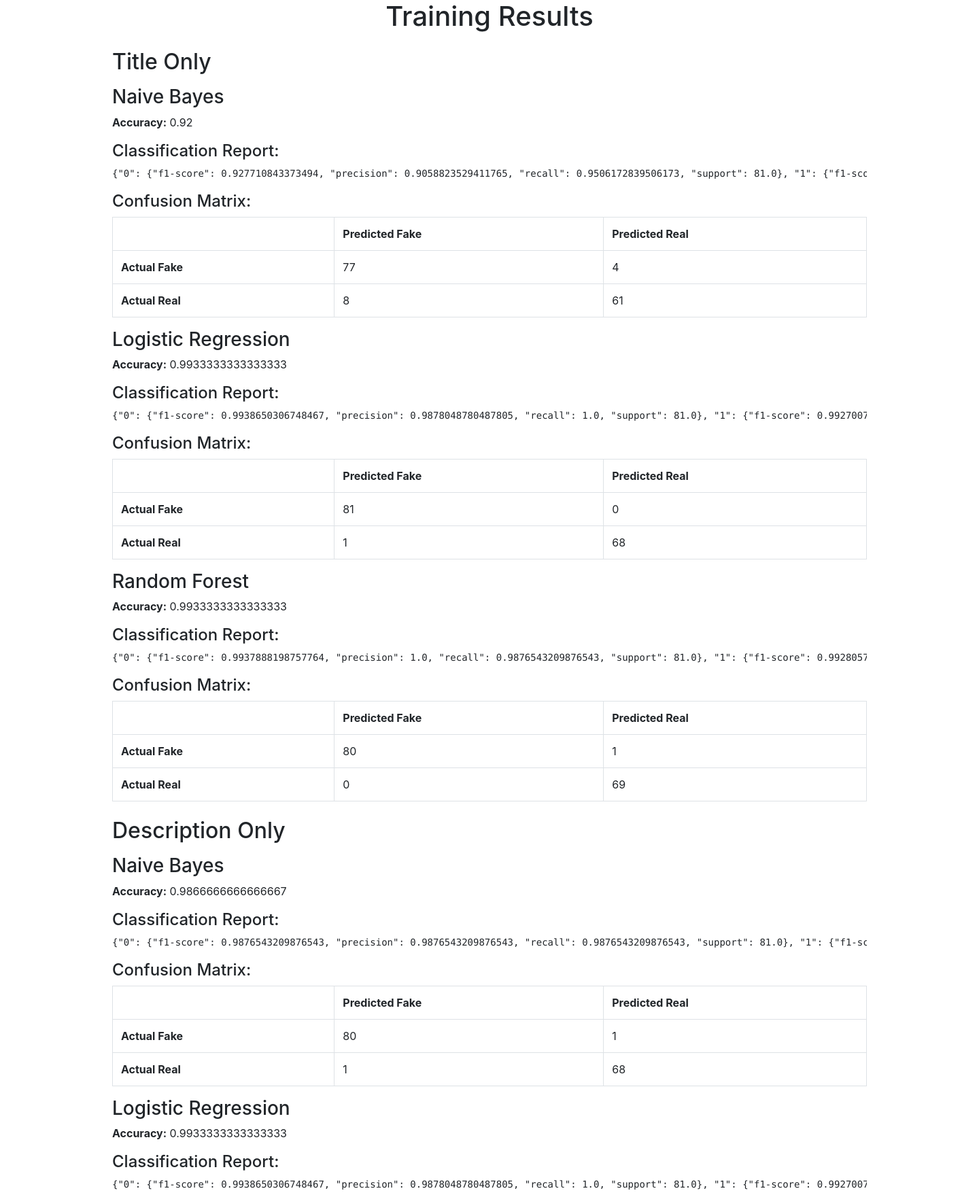
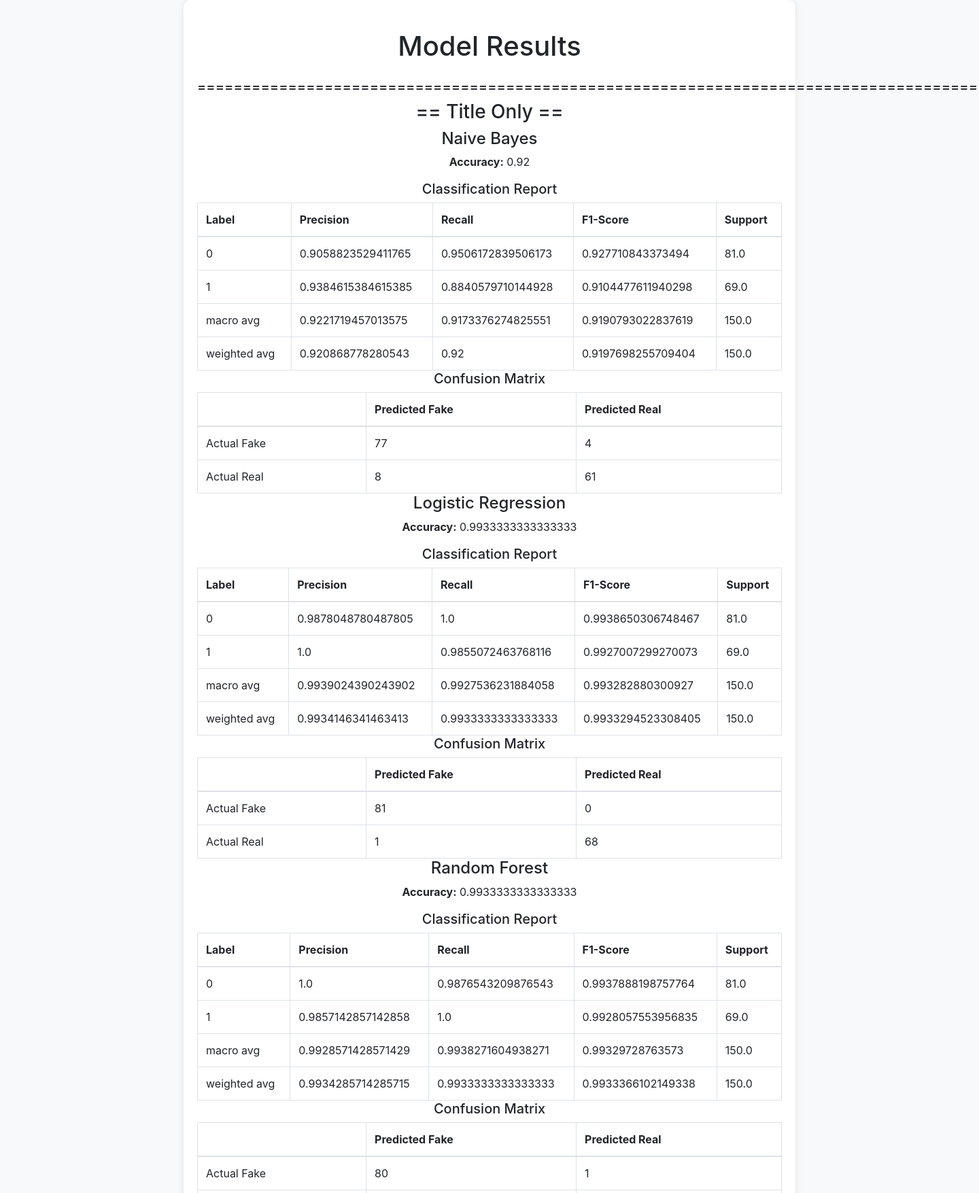
Before and after one commit to diozaas/FakeRealProject, a Flask app: page /results in a window 1440 px wide; the page is wider, and only the part inside the window is pictured. Shown: the top 1755 px of that part at 68% size. Run offline with Flask 3, Linux system fonts and the light colour scheme; parts of the project's set-up code (start-up, migrations or seed data) failed here and were passed over; some libraries are stand-ins or nearby versions.

Commit message:
Fix border dan center

```diff
--- a/templates/results.html
+++ b/templates/results.html
@@ -3,50 +3,121 @@
 <head>
     <meta charset="UTF-8">
     <meta name="viewport" content="width=device-width, initial-scale=1.0">
-    <title>Results</title>
-    <link rel="stylesheet" href="https://maxcdn.bootstrapcdn.com/bootstrap/4.0.0/css/bootstrap.min.css">
+    <title>Model Results</title>
+    <link rel="stylesheet" href="https://cdnjs.cloudflare.com/ajax/libs/bootstrap/4.5.2/css/bootstrap.min.css">
+    <style>
+        body {
+            display: flex;
+            justify-content: center;
+            align-items: center;
+            flex-direction: column;
+            min-height: 100vh;
+            background-color: #f8f9fa;
+        }
+        .container {
+            background-color: #ffffff;
+            padding: 20px;
+            border-radius: 10px;
+            box-shadow: 0 0 10px rgba(0, 0, 0, 0.1);
+            width: 100%;
+            max-width: 900px;
+        }
+        h1, h2, h3, h4, h5 {
+            text-align: center;
+        }
+        .table {
+            margin: 0 auto;
+        }
+        table, th, td {
+            border: 1px solid black;
+        }
+        .center {
+            display: block;
+            margin-left: auto;
+            margin-right: auto;
+            width: 50%;
+        }
+        .btn-center {
+            display: flex;
+            justify-content: center;
+        }
+    </style>
 </head>
 <body>
     <div class="container">
-        <h1 class="text-center">Training Results</h1>
+        <h1 class="my-4">Model Results</h1>
 
         {% for feature_set, models in results.items() %}
-        <div class="mt-4">
-            <h2>{{ feature_set }}</h2>
+        <h5>===========================================================================================</h5>
+            <h3>== {{ feature_set }} ==</h3>
             {% for model_name, metrics in models.items() %}
-            <div class="mt-3">
-                <h3>{{ model_name }}</h3>
-                <p><strong>Accuracy:</strong> {{ metrics.accuracy }}</p>
-                <h4>Classification Report:</h4>
-                <pre>{{ metrics.report | tojson | safe }}</pre>
-                <h4>Confusion Matrix:</h4>
+                <h4>{{ model_name }}</h4>
+                <p align="center"><strong>Accuracy:</strong> {{ metrics.accuracy }}</p>
+                <h5>Classification Report</h5>
                 <table class="table table-bordered">
+                    <thead>
+                        <tr>
+                            <th>Label</th>
+                            <th>Precision</th>
+                            <th>Recall</th>
+                            <th>F1-Score</th>
+                            <th>Support</th>
+                        </tr>
+                    </thead>
+                    <tbody>
+                        {% for label, values in metrics.report.items() %}
+                            {% if label not in ['accuracy', 'macro avg', 'weighted avg'] %}
+                                <tr>
+                                    <td>{{ label }}</td>
+                                    <td>{{ values.precision|default('N/A') }}</td>
+                                    <td>{{ values.recall|default('N/A') }}</td>
+                                    <td>{{ values['f1-score']|default('N/A') }}</td>
+                                    <td>{{ values.support|default('N/A') }}</td>
+                                </tr>
+                            {% endif %}
+                        {% endfor %}
+                        {% for label in ['macro avg', 'weighted avg'] %}
+                            <tr>
+                                <td>{{ label }}</td>
+                                <td>{{ metrics.report[label].precision|default('N/A') }}</td>
+                                <td>{{ metrics.report[label].recall|default('N/A') }}</td>
+                                <td>{{ metrics.report[label]['f1-score']|default('N/A') }}</td>
+                                <td>{{ metrics.report[label].support|default('N/A') }}</td>
+                            </tr>
+                        {% endfor %}
+                    </tbody>
+                </table>
+                <h5>Confusion Matrix</h5>
+                <table class="table table-bordered">
+                    <thead>
                         <tr>
                             <th></th>
                             <th>Predicted Fake</th>
                             <th>Predicted Real</th>
                         </tr>
+                    </thead>
+                    <tbody>
                         <tr>
-                        <th>Actual Fake</th>
+                            <td>Actual Fake</td>
                             <td>{{ metrics.confusion_matrix[0][0] }}</td>
                             <td>{{ metrics.confusion_matrix[0][1] }}</td>
                         </tr>
                         <tr>
-                        <th>Actual Real</th>
+                            <td>Actual Real</td>
                             <td>{{ metrics.confusion_matrix[1][0] }}</td>
                             <td>{{ metrics.confusion_matrix[1][1] }}</td>
                         </tr>
+                    </tbody>
                 </table>
-            </div>
             {% endfor %}
-        </div>
         {% endfor %}
 
-        <div class="mt-4">
-            <h2>Chart Output</h2>
-            <img src="{{ chart_url }}" class="img-fluid" alt="Result Chart">
+        <h2>Comparison Chart</h2>
+        <img class="center" src="{{ chart_url }}" alt="Accuracy Comparison Chart" class="img-fluid">
+
+        <div class="btn-center mt-4">
+            <a href="/" class="btn btn-primary">Back to Home</a>
         </div>
-        <a href="/" class="btn btn-primary mt-4">Back to Home</a>
     </div>
 </body>
 </html>
```
Also changed, not shown: 1 other file. Lines whose indentation alone changed are shown as unchanged.
